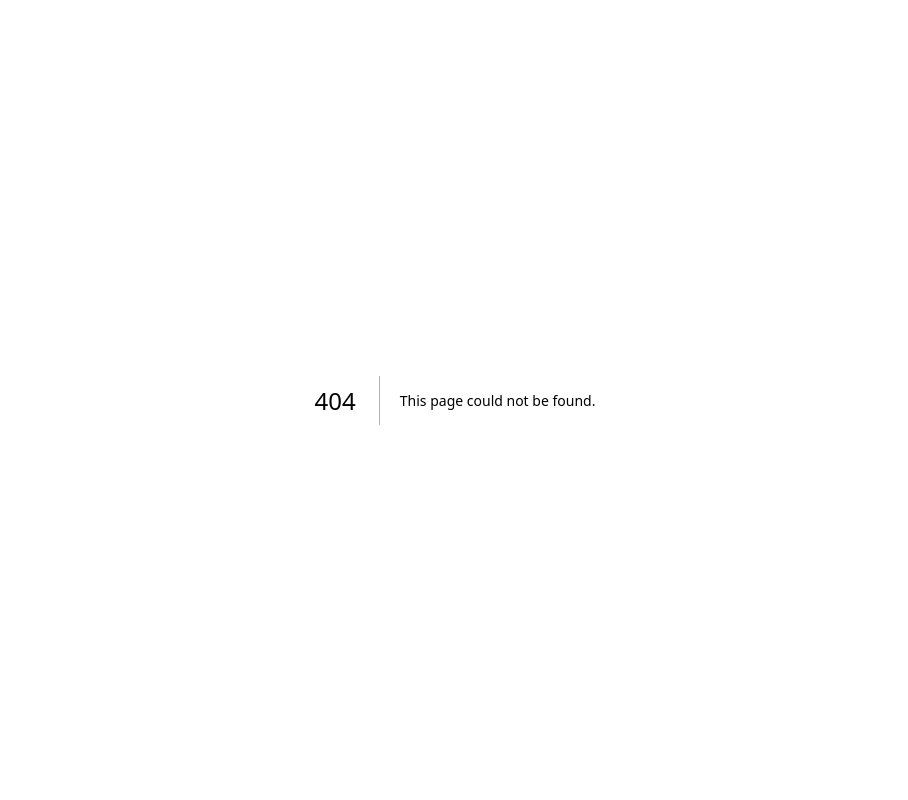
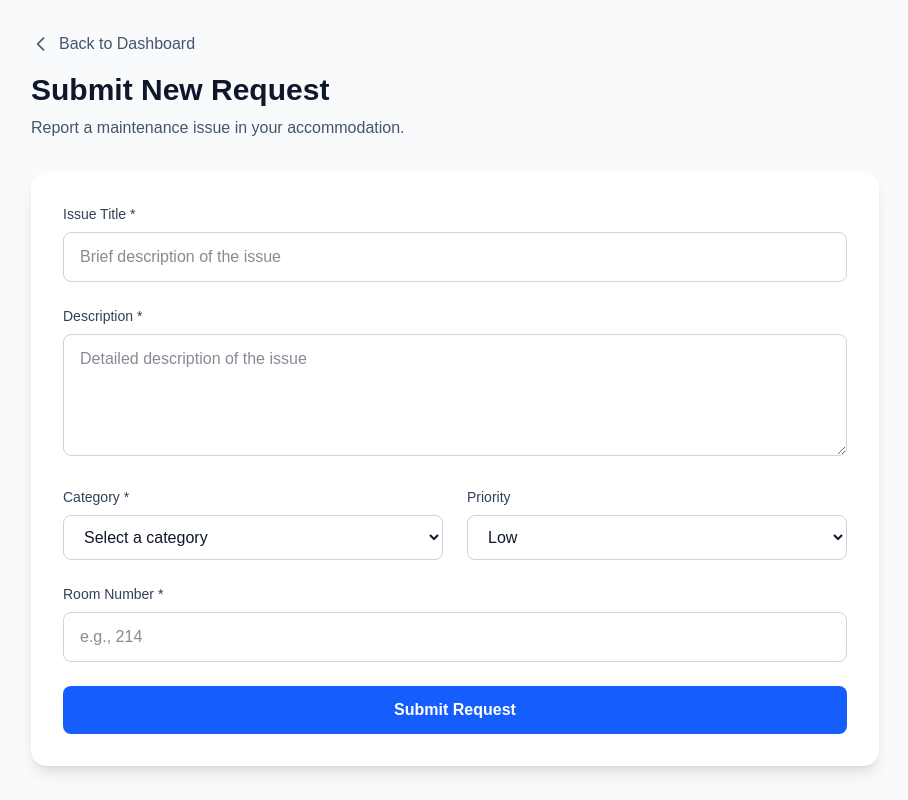
Before and after one commit to amirtavass/maintenance-tracker-repo, a Next.js app in the folder client/: page /dashboard/student/new-request in a window 1280 px wide. Before the commit this address had no page. Shown: the whole page, without its empty margins (185-1093 px from the left). Built offline with nearby package versions, Linux system fonts and the light colour scheme.

Commit message:
SUBMIT REQUEST FUNCTIONALITY

```diff
--- /dev/null
+++ b/client/src/app/dashboard/student/new-request/page.tsx
@@ -0,0 +1,29 @@
+"use client";
+
+import { useRouter } from "next/navigation";
+import NewRequestForm from "@/components/dashboard/student/NewRequestForm";
+
+export default function NewRequestPage() {
+  const router = useRouter();
+
+  return (
+    <div className="min-h-screen bg-slate-50 text-slate-900">
+      <div className="max-w-4xl mx-auto px-6 py-8">
+        <div className="mb-8">
+          <button
+            onClick={() => router.push("/dashboard/student")}
+            className="inline-flex items-center text-slate-600 hover:text-slate-900 mb-4"
+          >
+            <svg className="w-5 h-5 mr-2" fill="none" stroke="currentColor" viewBox="0 0 24 24">
+              <path strokeLinecap="round" strokeLinejoin="round" strokeWidth={2} d="M15 19l-7-7 7-7" />
+            </svg>
+            Back to Dashboard
+          </button>
+          <h1 className="text-3xl font-bold text-slate-900">Submit New Request</h1>
+          <p className="text-slate-600 mt-2">Report a maintenance issue in your accommodation.</p>
+        </div>
+        <NewRequestForm />
+      </div>
+    </div>
+  );
+}
--- a/client/src/app/dashboard/student/page.tsx
+++ b/client/src/app/dashboard/student/page.tsx
@@ -1,5 +1,7 @@
 "use client";
 
+import { useEffect, useState } from "react";
+import Link from "next/link";
 import ActivityTimeline from "@/components/dashboard/student/ActivityTimeline";
 import ChartOverview from "@/components/dashboard/student/ChartOverview";
 import Navbar from "@/components/dashboard/student/Navbar";
@@ -8,6 +10,18 @@ import ProfileCard from "@/components/dashboard/student/ProfileCard";
 import RequestTable from "@/components/dashboard/student/RequestTable";
 import Sidebar from "@/components/dashboard/student/Sidebar";
 import SummaryCard from "@/components/dashboard/student/SummaryCard";
+
+interface Ticket {
+  _id: string;
+  title: string;
+  description: string;
+  category: string;
+  priority: string;
+  roomNumber: string;
+  status: string;
+  createdAt: string;
+  createdBy: { name: string; email: string };
+}
 
 export default function StudentDashboard() {
   const studentName = "Sophie Turner";
@@ -19,45 +33,47 @@ export default function StudentDashboard() {
     phone: "+44 7712 345678",
   };
 
-  const requests = [
-    {
-      id: "REQ-2101",
-      title: "Heater not warming in room",
-      status: "In Progress",
-      priority: "High",
-      submitted: "Today",
-      location: "Room 214",
-    },
-    {
-      id: "REQ-2098",
-      title: "Bathroom faucet leaking",
-      status: "Open",
-      priority: "Medium",
-      submitted: "Yesterday",
-      location: "Room 214",
-    },
-    {
-      id: "REQ-2086",
-      title: "Broken window latch",
-      status: "Resolved",
-      priority: "Low",
-      submitted: "Apr 18",
-      location: "Room 212",
-    },
-    {
-      id: "REQ-2075",
-      title: "Wi-Fi connection dropping",
-      status: "In Progress",
-      priority: "Medium",
-      submitted: "Apr 16",
-      location: "Common Area",
-    },
-  ];
+  const [requests, setRequests] = useState<Ticket[]>([]);
+  const [loading, setLoading] = useState(true);
+
+  const transformTickets = (tickets: Ticket[]) => {
+    return tickets.map((ticket) => ({
+      id: `REQ-${ticket._id.slice(-4)}`,
+      title: ticket.title,
+      status: ticket.status === "in-progress" ? "In Progress" : ticket.status.charAt(0).toUpperCase() + ticket.status.slice(1),
+      priority: ticket.priority.charAt(0).toUpperCase() + ticket.priority.slice(1),
+      submitted: new Date(ticket.createdAt).toLocaleDateString() === new Date().toLocaleDateString() ? "Today" : new Date(ticket.createdAt).toLocaleDateString(),
+      location: `Room ${ticket.roomNumber}`,
+    }));
+  };
+
+  useEffect(() => {
+    const fetchRequests = async () => {
+      try {
+        const token = localStorage.getItem("token");
+        const response = await fetch("http://localhost:5001/api/tickets", {
+          headers: {
+            Authorization: `Bearer ${token}`,
+          },
+        });
+        const data = await response.json();
+        if (response.ok) {
+          setRequests(data.data.tickets);
+        }
+      } catch (error) {
+        console.error("Failed to fetch requests:", error);
+      } finally {
+        setLoading(false);
+      }
+    };
+
+    fetchRequests();
+  }, []);
 
   const stats = [
     {
       label: "Total Requests",
-      value: "24",
+      value: requests.length.toString(),
       delta: "+12% this month",
       description: "All active and historic reports",
       accentClass: "bg-slate-900",
@@ -69,7 +85,7 @@ export default function StudentDashboard() {
     },
     {
       label: "Pending",
-      value: "6",
+      value: requests.filter((r) => r.status === "open").length.toString(),
       delta: "Stable",
       description: "Awaiting technician review",
       accentClass: "bg-blue-600",
@@ -81,7 +97,7 @@ export default function StudentDashboard() {
     },
     {
       label: "In Progress",
-      value: "10",
+      value: requests.filter((r) => r.status === "in-progress").length.toString(),
       delta: "+7% this week",
       description: "Technicians are working on these",
       accentClass: "bg-amber-500",
@@ -93,7 +109,7 @@ export default function StudentDashboard() {
     },
     {
       label: "Resolved",
-      value: "8",
+      value: requests.filter((r) => r.status === "resolved").length.toString(),
       delta: "+19% since last month",
       description: "Issues that were completed",
       accentClass: "bg-emerald-500",
@@ -123,9 +139,11 @@ export default function StudentDashboard() {
                         Manage your accommodation maintenance requests, get updates in real time, and keep your room comfortable without extra steps.
                       </p>
                     </div>
-                    <button className="inline-flex items-center justify-center rounded-3xl bg-white px-6 py-3 text-sm font-semibold text-slate-900 shadow-lg transition hover:bg-slate-100">
-                      Submit New Request
-                    </button>
+                    <Link href="/dashboard/student/new-request">
+                      <button className="inline-flex items-center justify-center rounded-3xl bg-white px-6 py-3 text-sm font-semibold text-slate-900 shadow-lg transition hover:bg-slate-100">
+                        Submit New Request
+                      </button>
+                    </Link>
                   </div>
                 </div>
 
@@ -140,7 +158,11 @@ export default function StudentDashboard() {
                   <NotificationsPanel />
                 </div>
 
-                <RequestTable requests={requests} />
+                {loading ? (
+                  <div className="text-center py-8">Loading requests...</div>
+                ) : (
+                  <RequestTable requests={transformTickets(requests)} />
+                )}
               </div>
 
               <div className="space-y-6">
--- /dev/null
+++ b/client/src/components/dashboard/student/NewRequestForm.tsx
@@ -0,0 +1,185 @@
+"use client";
+
+import { useState } from "react";
+import { useRouter } from "next/navigation";
+
+export default function NewRequestForm() {
+  const router = useRouter();
+  const [formData, setFormData] = useState({
+    title: "",
+    description: "",
+    category: "",
+    priority: "low",
+    roomNumber: "",
+  });
+  const [errors, setErrors] = useState({});
+  const [isSubmitting, setIsSubmitting] = useState(false);
+  const [submitMessage, setSubmitMessage] = useState("");
+
+  const categories = ["Plumbing", "Electrical", "Furniture", "Internet", "Other"];
+  const priorities = ["low", "medium", "high"];
+
+  const handleChange = (e) => {
+    const { name, value } = e.target;
+    setFormData((prev) => ({ ...prev, [name]: value }));
+    if (errors[name]) {
+      setErrors((prev) => ({ ...prev, [name]: "" }));
+    }
+  };
+
+  const validateForm = () => {
+    const newErrors = {};
+    if (!formData.title.trim()) newErrors.title = "Issue title is required.";
+    if (!formData.description.trim()) newErrors.description = "Description is required.";
+    if (!formData.category) newErrors.category = "Category is required.";
+    if (!formData.roomNumber.trim()) newErrors.roomNumber = "Room number is required.";
+    return newErrors;
+  };
+
+  const handleSubmit = async (e) => {
+    e.preventDefault();
+    const validationErrors = validateForm();
+    if (Object.keys(validationErrors).length > 0) {
+      setErrors(validationErrors);
+      return;
+    }
+
+    setIsSubmitting(true);
+    setSubmitMessage("");
+
+    try {
+      const token = localStorage.getItem("token");
+      const response = await fetch("http://localhost:5001/api/tickets", {
+        method: "POST",
+        headers: {
+          "Content-Type": "application/json",
+          Authorization: `Bearer ${token}`,
+        },
+        body: JSON.stringify(formData),
+      });
+
+      const data = await response.json();
+
+      if (response.ok) {
+        setSubmitMessage("Request submitted successfully!");
+        setTimeout(() => {
+          router.push("/dashboard/student");
+        }, 2000);
+      } else {
+        setSubmitMessage(data.message || "Failed to submit request.");
+      }
+    } catch (error) {
+      setSubmitMessage("An error occurred. Please try again.");
+    } finally {
+      setIsSubmitting(false);
+    }
+  };
+
+  return (
+    <form onSubmit={handleSubmit} className="bg-white rounded-2xl shadow-lg p-8 space-y-6">
+      <div>
+        <label htmlFor="title" className="block text-sm font-medium text-slate-700 mb-2">
+          Issue Title *
+        </label>
+        <input
+          type="text"
+          id="title"
+          name="title"
+          value={formData.title}
+          onChange={handleChange}
+          className="w-full px-4 py-3 border border-slate-300 rounded-lg focus:ring-2 focus:ring-blue-500 focus:border-transparent"
+          placeholder="Brief description of the issue"
+        />
+        {errors.title && <p className="text-red-500 text-sm mt-1">{errors.title}</p>}
+      </div>
+
+      <div>
+        <label htmlFor="description" className="block text-sm font-medium text-slate-700 mb-2">
+          Description *
+        </label>
+        <textarea
+          id="description"
+          name="description"
+          value={formData.description}
+          onChange={handleChange}
+          rows={4}
+          className="w-full px-4 py-3 border border-slate-300 rounded-lg focus:ring-2 focus:ring-blue-500 focus:border-transparent"
+          placeholder="Detailed description of the issue"
+        />
+        {errors.description && <p className="text-red-500 text-sm mt-1">{errors.description}</p>}
+      </div>
+
+      <div className="grid grid-cols-1 md:grid-cols-2 gap-6">
+        <div>
+          <label htmlFor="category" className="block text-sm font-medium text-slate-700 mb-2">
+            Category *
+          </label>
+          <select
+            id="category"
+            name="category"
+            value={formData.category}
+            onChange={handleChange}
+            className="w-full px-4 py-3 border border-slate-300 rounded-lg focus:ring-2 focus:ring-blue-500 focus:border-transparent"
+          >
+            <option value="">Select a category</option>
+            {categories.map((cat) => (
+              <option key={cat} value={cat}>
+                {cat}
+              </option>
+            ))}
+          </select>
+          {errors.category && <p className="text-red-500 text-sm mt-1">{errors.category}</p>}
+        </div>
+
+        <div>
+          <label htmlFor="priority" className="block text-sm font-medium text-slate-700 mb-2">
+            Priority
+          </label>
+          <select
+            id="priority"
+            name="priority"
+            value={formData.priority}
+            onChange={handleChange}
+            className="w-full px-4 py-3 border border-slate-300 rounded-lg focus:ring-2 focus:ring-blue-500 focus:border-transparent"
+          >
+            {priorities.map((pri) => (
+              <option key={pri} value={pri}>
+                {pri.charAt(0).toUpperCase() + pri.slice(1)}
+              </option>
+            ))}
+          </select>
+        </div>
+      </div>
+
+      <div>
+        <label htmlFor="roomNumber" className="block text-sm font-medium text-slate-700 mb-2">
+          Room Number *
+        </label>
+        <input
+          type="text"
+          id="roomNumber"
+          name="roomNumber"
+          value={formData.roomNumber}
+          onChange={handleChange}
+          className="w-full px-4 py-3 border border-slate-300 rounded-lg focus:ring-2 focus:ring-blue-500 focus:border-transparent"
+          placeholder="e.g., 214"
+        />
+        {errors.roomNumber && <p className="text-red-500 text-sm mt-1">{errors.roomNumber}</p>}
+      </div>
+
+      {submitMessage && (
+        <div className={`p-4 rounded-lg ${submitMessage.includes("success") ? "bg-green-50 text-green-700" : "bg-red-50 text-red-700"}`}>
+          {submitMessage}
+        </div>
+      )}
+
+      <button
+        type="submit"
+        disabled={isSubmitting}
+        className="w-full bg-blue-600 hover:bg-blue-700 disabled:bg-blue-400 text-white font-semibold py-3 px-6 rounded-lg transition-colors"
+      >
+        {isSubmitting ? "Submitting..." : "Submit Request"}
+      </button>
+    </form>
+  );
+}
```
Also changed, not shown: 2 other files (tests, documents, lock files or other folders).
